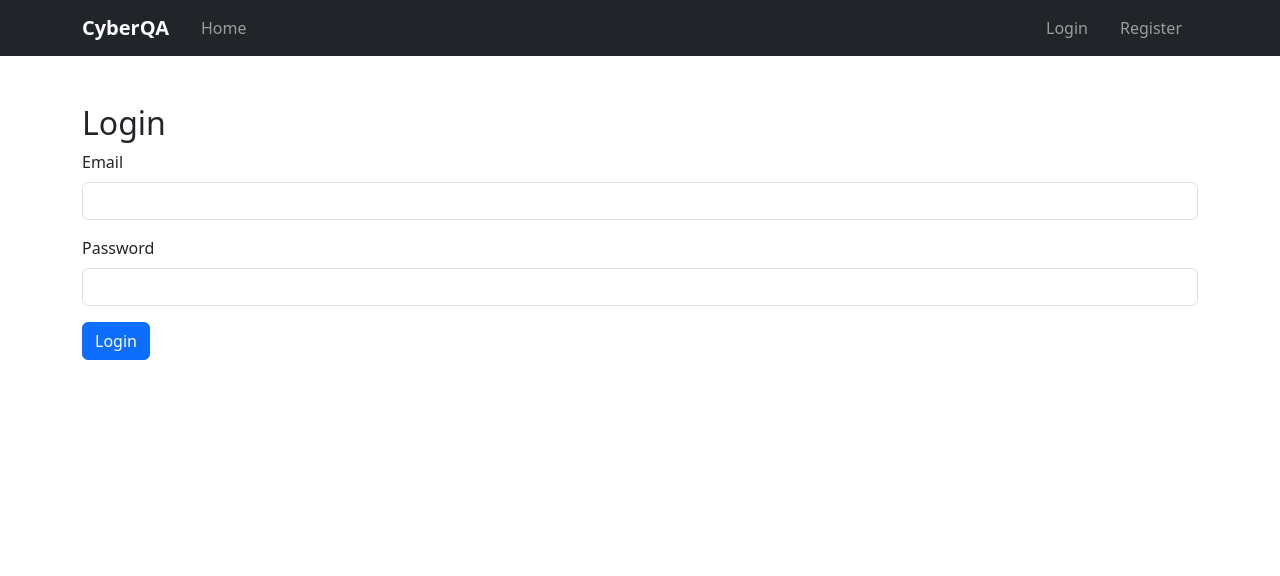
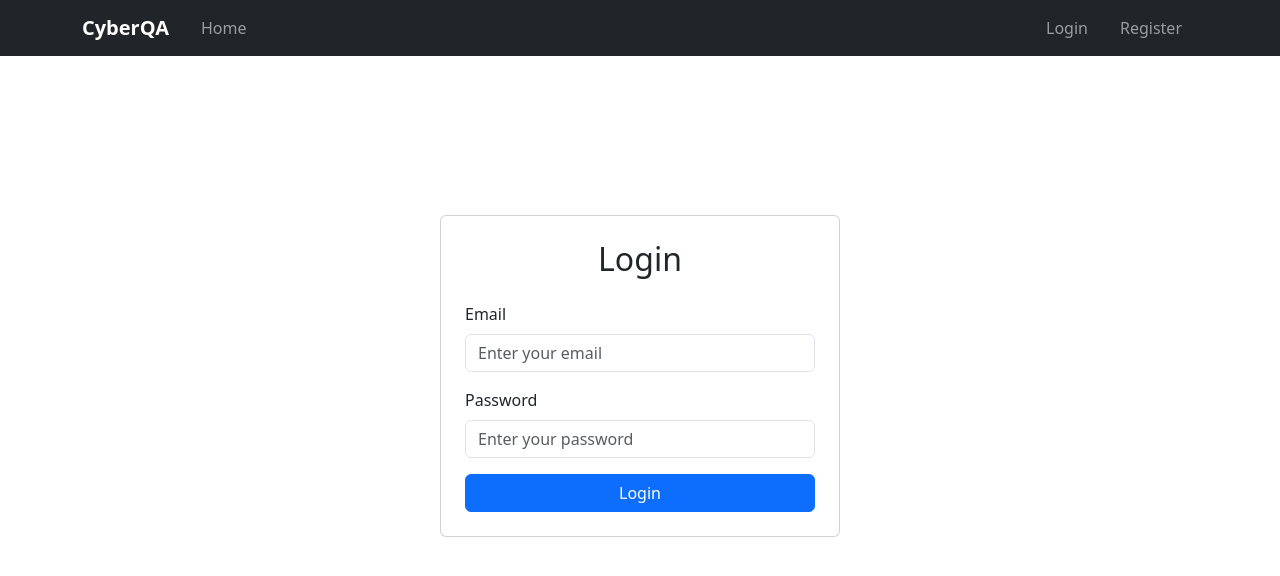
Before and after one commit to SreejithMVarma/CyberQA, a React (Create React App) app in the folder frontend/: page /login in a window 1280 px wide. Shown: the top 576 px of the page. Built offline with nearby package versions, Linux system fonts and the light colour scheme; no server answers.

Commit message:
feat: modernize login page with centered form and animations

```diff
--- a/frontend/src/pages/Login.js
+++ b/frontend/src/pages/Login.js
@@ -22,31 +22,50 @@ function Login() {
   };
 
   return (
-    <Container className="mt-5">
-      <motion.div initial={{ opacity: 0 }} animate={{ opacity: 1 }} transition={{ duration: 0.5 }}>
-        <h2>Login</h2>
-        {message && <Alert variant="danger">{message}</Alert>}
+    <Container className="d-flex justify-content-center align-items-center" style={{ minHeight: '80vh' }}>
+      <motion.div
+        initial={{ opacity: 0, scale: 0.9 }}
+        animate={{ opacity: 1, scale: 1 }}
+        transition={{ duration: 0.5 }}
+        className="card p-4"
+        style={{ maxWidth: '400px', width: '100%' }}
+      >
+        <h2 className="text-center mb-4">Login</h2>
+        {message && (
+          <motion.div
+            initial={{ opacity: 0, y: -20 }}
+            animate={{ opacity: 1, y: 0 }}
+            transition={{ duration: 0.3 }}
+          >
+            <Alert variant="danger">{message}</Alert>
+          </motion.div>
+        )}
         <Form onSubmit={handleSubmit}>
-          <Form.Group className="mb-3">
-            <Form.Label>Email</Form.Label>
+          <Form.Group className="mb-3" controlId="email">
+            <Form.Label className="form-label">Email</Form.Label>
             <Form.Control
               type="email"
               value={email}
               onChange={(e) => setEmail(e.target.value)}
               required
+              placeholder="Enter your email"
             />
           </Form.Group>
-          <Form.Group className="mb-3">
-            <Form.Label>Password</Form.Label>
+          <Form.Group className="mb-3" controlId="password">
+            <Form.Label className="form-label">Password</Form.Label>
             <Form.Control
               type="password"
               value={password}
               onChange={(e) => setPassword(e.target.value)}
               required
+              placeholder="Enter your password"
             />
           </Form.Group>
-          <motion.div whileHover={{ scale: 1.1 }} transition={{ type: 'spring', stiffness: 300 }}>
-            <Button variant="primary" type="submit">
+          <motion.div
+            whileHover={{ scale: 1.05 }}
+            transition={{ type: 'spring', stiffness: 300 }}
+          >
+            <Button variant="primary" type="submit" className="w-100">
               Login
             </Button>
           </motion.div>
```
